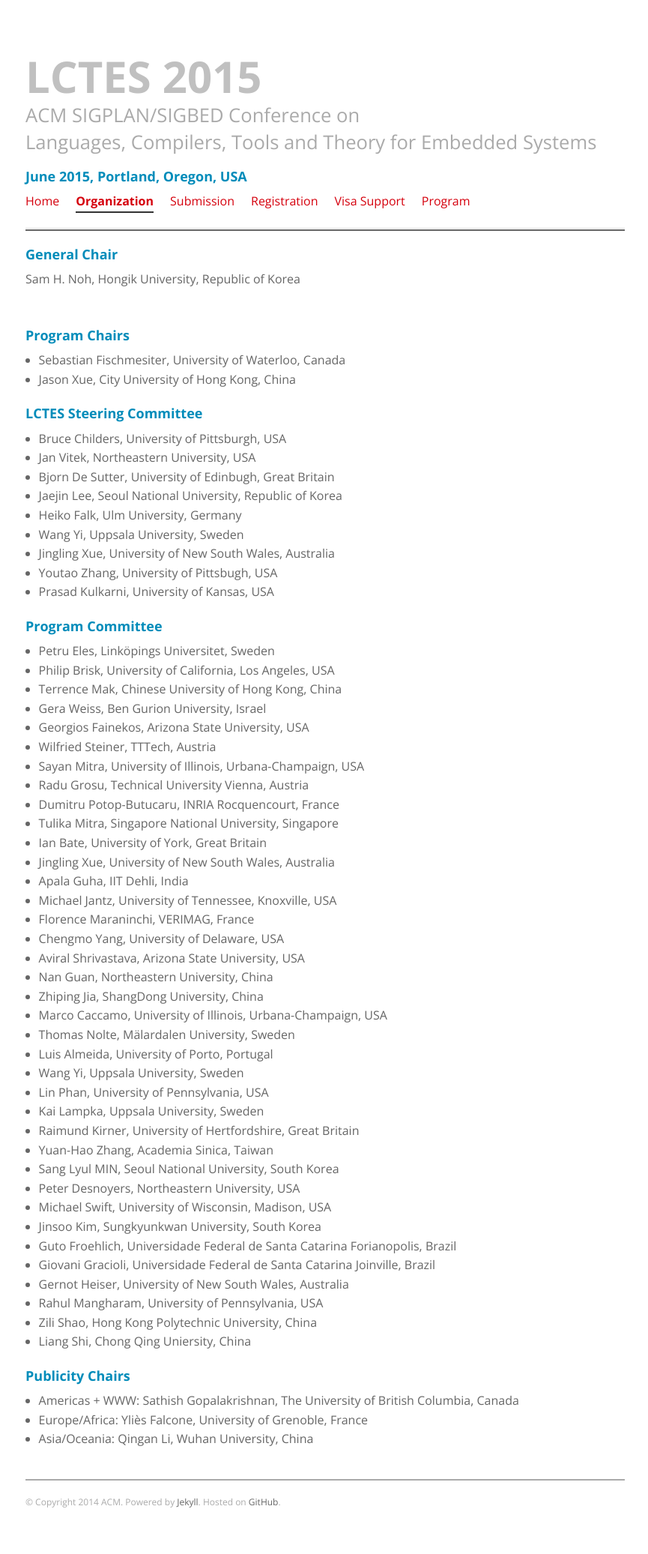
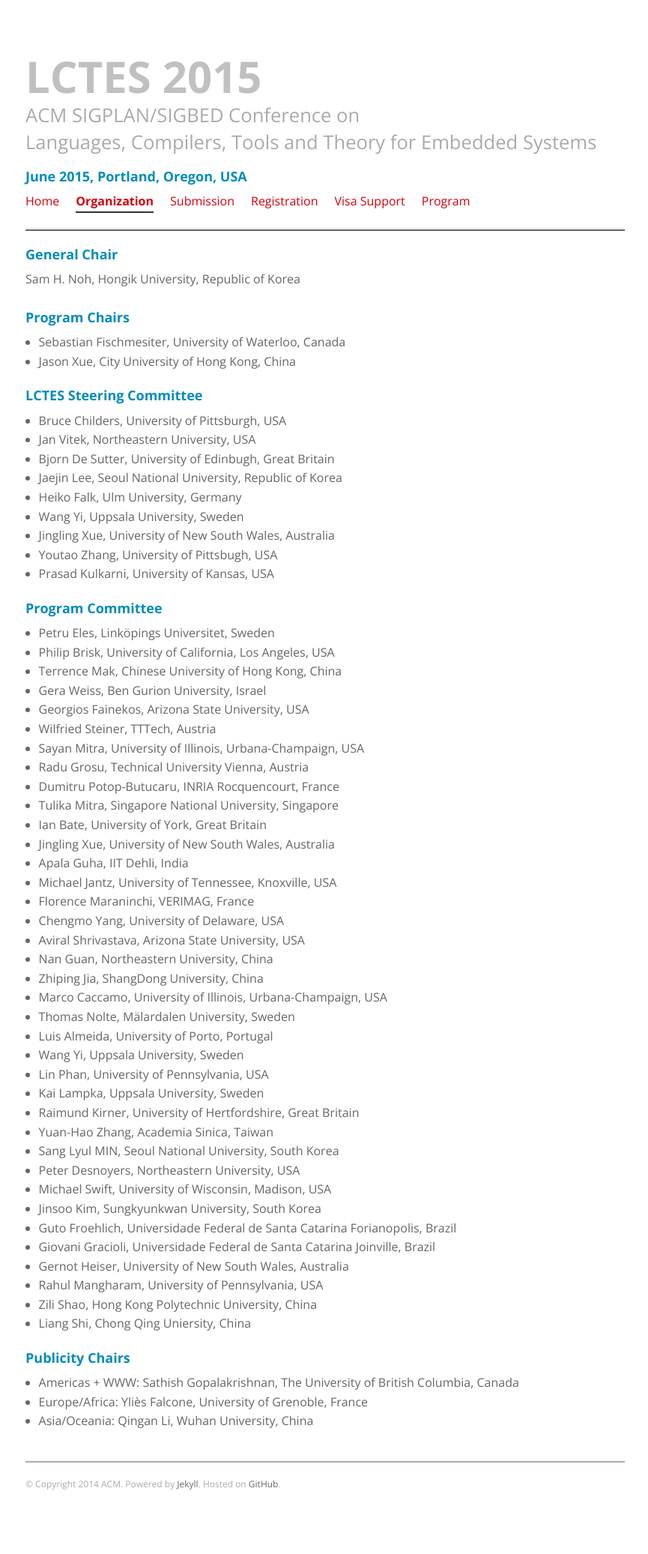
Before and after one commit to GSathish/lctes2015, a Jekyll site: the page built from organization/index.html, in a window 1280 px wide. Shown: the whole page at 75% size, without its empty margins (26-891 px from the left). Built offline with Jekyll 4.4.1, drawn with Linux system fonts in a browser that asks for light colours; after the commit the page ends 2049 px from its top, so only the background shows below that.

Commit message:
Update index.html

```diff
--- a/organization/index.html
+++ b/organization/index.html
@@ -7,7 +7,6 @@
 
 <h3>General Chair</h3>
 Sam H. Noh, Hongik University, Republic of Korea <br />
-&nbsp;<br />
 &nbsp;<br />
 
 <h3>Program Chairs</h3>
```
